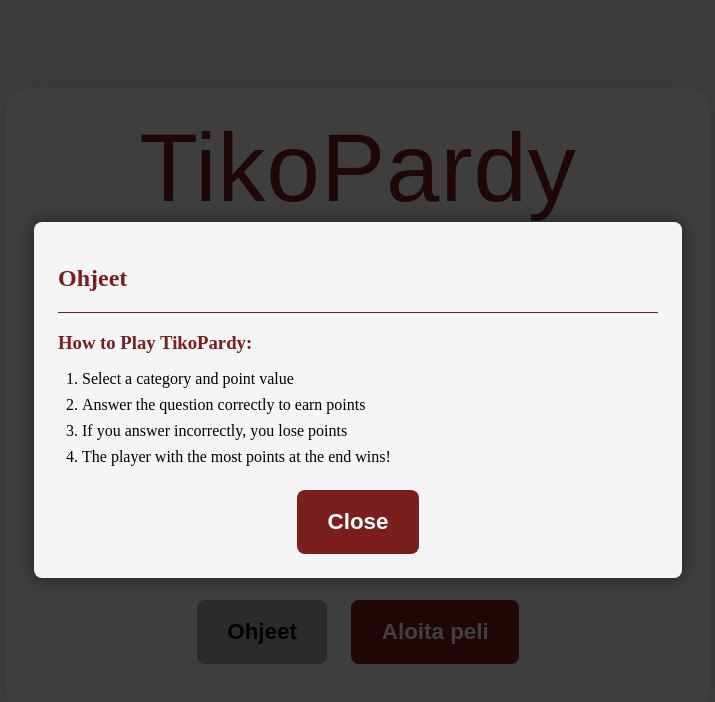
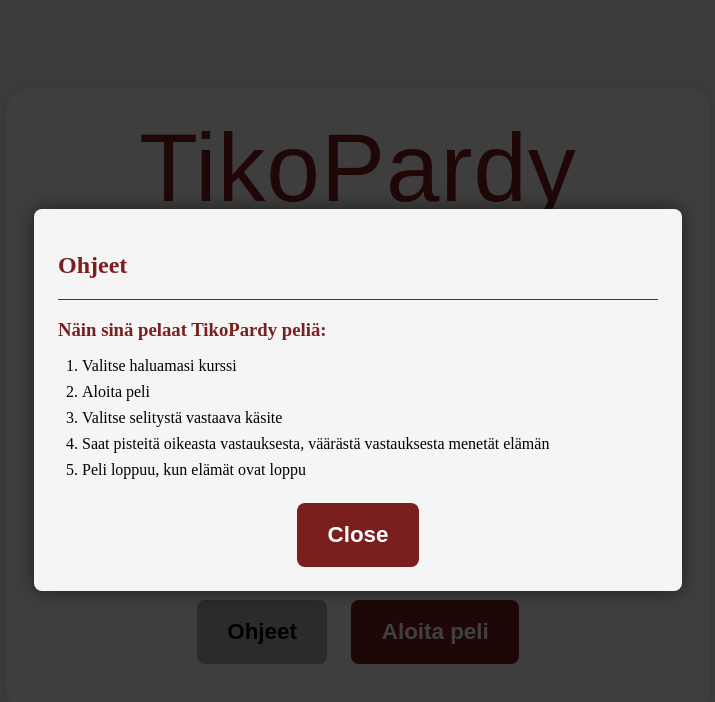
Before and after one commit to jamktiko/tikoPardy, a SvelteKit app in the folder tikoPardy/: page / in a window 1280 px wide. Both pictures are taken after a click on the button "Ohjeet". Shown: the top 702 px of the page, without its empty margins (282-997 px from the left). Built offline with nearby package versions, Linux system fonts and the light colour scheme; a web font is replaced by a local one.

Commit message:
Uudet ohjeet

```diff
--- a/tikoPardy/src/routes/+page.svelte
+++ b/tikoPardy/src/routes/+page.svelte
@@ -33,12 +33,13 @@
 			<div class="modal-header">
 				<h2>Ohjeet</h2>
 			</div>
-			<h3>How to Play TikoPardy:</h3>
+			<h3>Näin sinä pelaat TikoPardy peliä:</h3>
 			<ol>
-				<li>Select a category and point value</li>
-				<li>Answer the question correctly to earn points</li>
-				<li>If you answer incorrectly, you lose points</li>
-				<li>The player with the most points at the end wins!</li>
+				<li>Valitse haluamasi kurssi</li>
+				<li>Aloita peli</li>
+				<li>Valitse selitystä vastaava käsite</li>
+				<li>Saat pisteitä oikeasta vastauksesta, väärästä vastauksesta menetät elämän</li>
+        <li>Peli loppuu, kun elämät ovat loppu</li>
 			</ol>
 
 			<div class="button-center">
```
